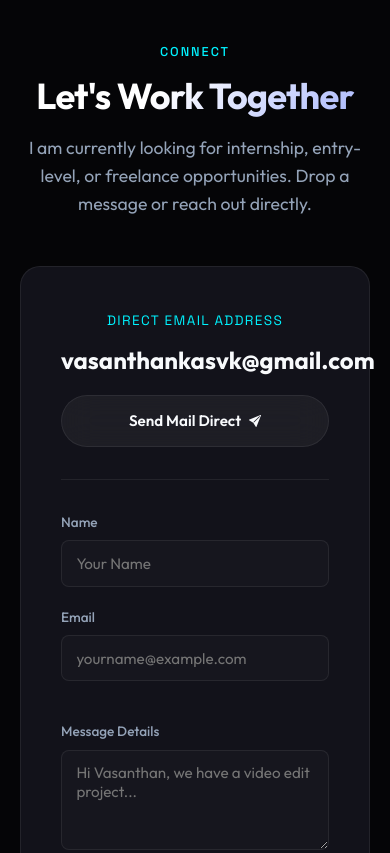
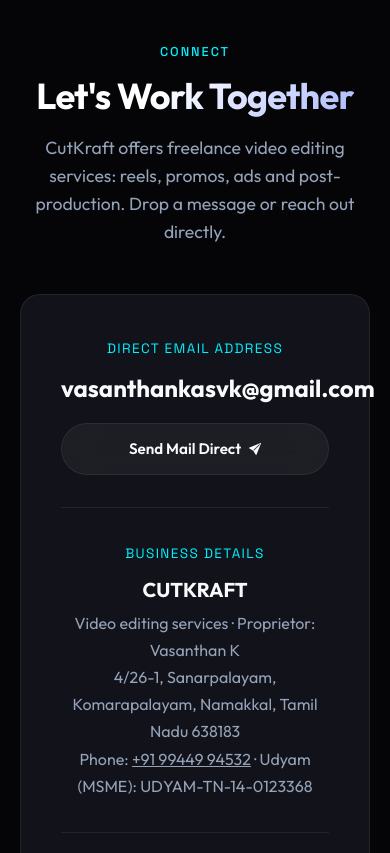
Before and after one commit to Vasanthank994499/video-editing-portfolio, a plain HTML site: page index.html in a window 390 px wide. Shown: the part 5680-6533 px from the top of the page. Drawn offline with Linux system fonts and the light colour scheme.

Commit message:
Add CutKraft business details (name, address, phone, Udyam)
Footer, contact section and page title now show CUTKRAFT, the address and
phone exactly as on the Udyam registration, for Meta business verification.

Co-Authored-By: Claude Opus 5.5 <noreply@anthropic.com>

```diff
--- a/index.html
+++ b/index.html
@@ -3,8 +3,8 @@
 <head>
   <meta charset="UTF-8">
   <meta name="viewport" content="width=device-width, initial-scale=1.0">
-  <title>Vasanthan K | Video Editor Portfolio</title>
-  <meta name="description" content="Portfolio of Vasanthan K, an aspiring video editor specializing in creative cuts, color grading, and sound assembly.">
+  <title>CutKraft | Video Editing by Vasanthan K</title>
+  <meta name="description" content="CutKraft: video editing services by Vasanthan K, Namakkal. Creative cuts, color grading and sound assembly.">
 
   <!-- CSS Stylesheet -->
   <link rel="stylesheet" href="style.css">
@@ -335,7 +335,7 @@
       <div style="text-align: center;">
         <span class="section-tag">Connect</span>
         <h2 class="section-title">Let's Work Together</h2>
-        <p class="section-desc" style="margin: 0 auto 3rem;">I am currently looking for internship, entry-level, or freelance opportunities. Drop a message or reach out directly.</p>
+        <p class="section-desc" style="margin: 0 auto 3rem;">CutKraft offers freelance video editing services: reels, promos, ads and post-production. Drop a message or reach out directly.</p>
       </div>
 
       <div class="contact-wrapper">
@@ -349,6 +349,17 @@
               <path d="M15.964.686a.5.5 0 0 0-.65-.65L.767 5.855H.766l-.452.18a.5.5 0 0 0-.082.887l.41.26.001.002 4.995 3.178 3.178 4.995.002.002.26.41a.5.5 0 0 0 .886-.083l6-15Zm-1.833 1.89L6.637 10.07l-.215-.338a.5.5 0 0 0-.154-.154l-.338-.215 7.494-7.494 1.178-.393-.393 1.178Z"/>
             </svg>
           </a>
+        </div>
+
+        <!-- Business details (must match the Udyam registration) -->
+        <div style="text-align: center; margin-bottom: 2rem; padding-bottom: 2rem; border-bottom: 1px solid var(--border-color);">
+          <span style="font-family: var(--font-mono); color: var(--accent-cyan); font-size: 0.85rem; letter-spacing: 0.1em; text-transform: uppercase;">Business Details</span>
+          <p style="font-size: 1.25rem; font-weight: 700; margin: 0.5rem 0 0.25rem; color: var(--text-primary);">CUTKRAFT</p>
+          <p style="margin: 0; color: var(--text-secondary); line-height: 1.7;">
+            Video editing services · Proprietor: Vasanthan K<br>
+            4/26-1, Sanarpalayam, Komarapalayam, Namakkal, Tamil Nadu 638183<br>
+            Phone: <a href="tel:+919944994532" style="color: inherit;">+91 99449 94532</a> · Udyam (MSME): UDYAM-TN-14-0123368
+          </p>
         </div>
 
         <form id="contactForm">
@@ -380,7 +391,7 @@
   <footer>
     <div class="container footer-content">
       <div class="footer-copyright">
-        &copy; 2026 VASANTHAN K. All Rights Reserved. Aspiring Video Editor.
+        &copy; 2026 CUTKRAFT (Vasanthan K). All Rights Reserved. Video editing services · Namakkal, Tamil Nadu.
       </div>
       <div class="footer-socials">
         <a href="mailto:vasanthankasvk@gmail.com" class="social-link">Email</a>
```
